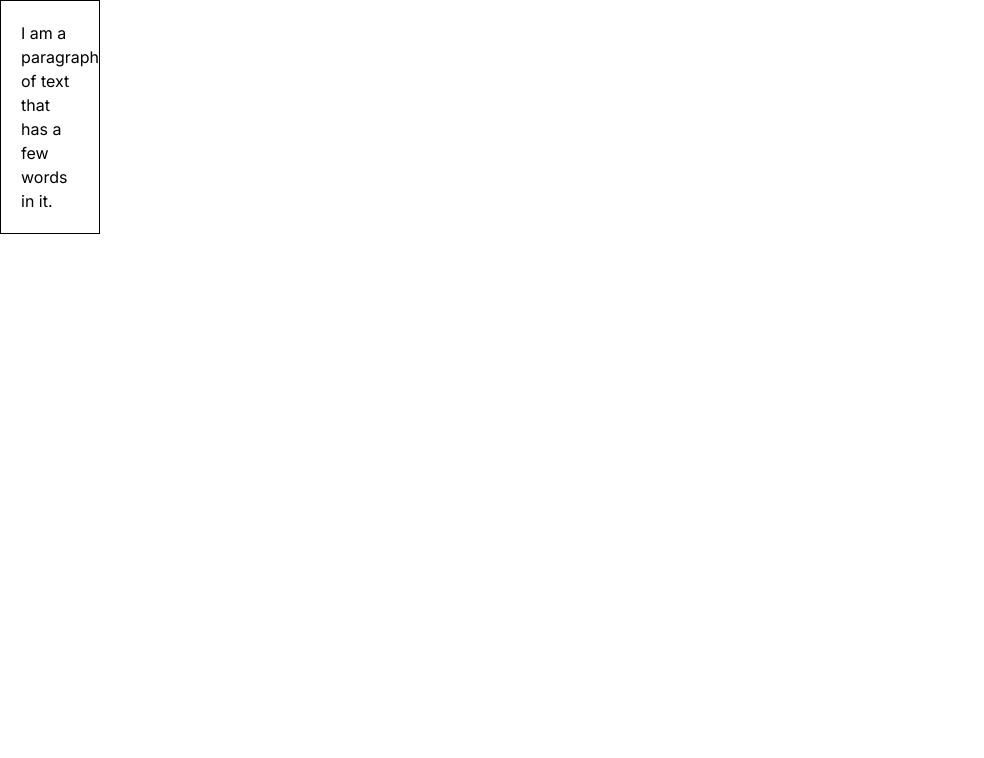
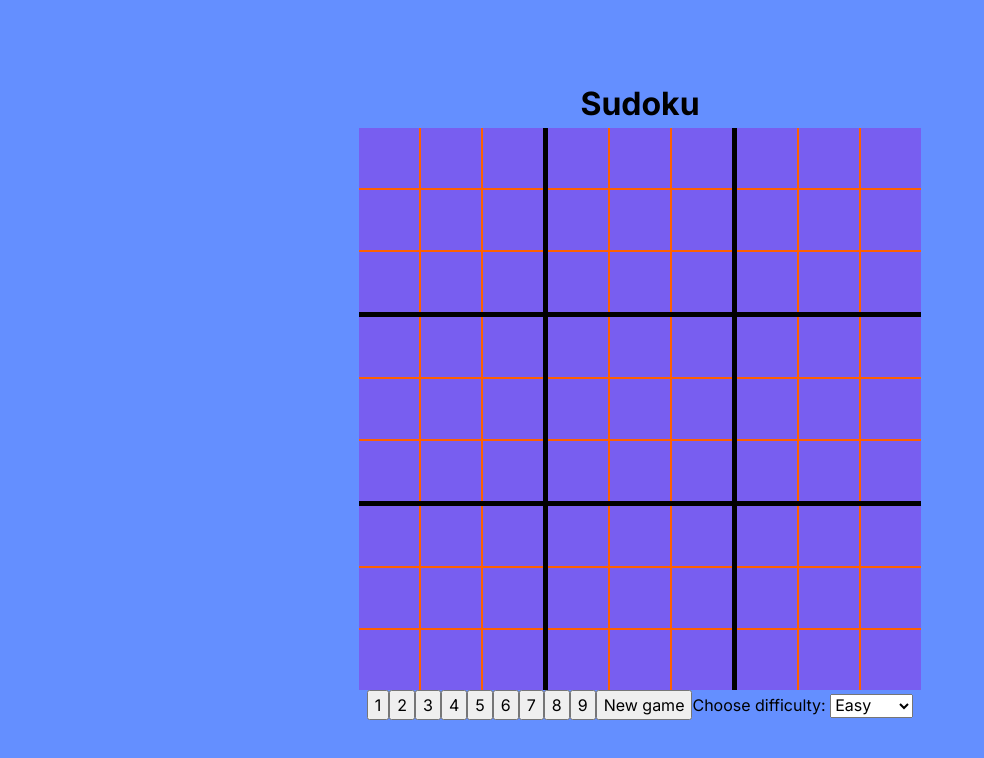
Before and after one commit to lzralbu/sudoku, a Next.js app: page / in a window 1280 px wide. Shown: the top 758 px of the page, without its empty margins (0-984 px from the left). Built offline with nearby package versions, Linux system fonts and the light colour scheme.

Commit message:
Disables strict mode for TS
Layout of the grid is basically done

```diff
--- /dev/null
+++ b/app/components/Board.module.css
@@ -0,0 +1,10 @@
+.board {
+  display: grid;
+  grid-template-rows: repeat(3, 1fr);
+  grid-template-columns: repeat(3, 1fr);
+  grid-gap: 5px;
+
+  /* padding: 5px; */
+
+  background-color: black;
+}
--- /dev/null
+++ b/app/components/Board.tsx
@@ -0,0 +1,37 @@
+"use client";
+
+import styles from "./Board.module.css";
+import { useState } from "react";
+import Box from "./Box";
+import Cell from "./Cell";
+
+export default function Board({
+  currentSudoku,
+  selectedCellId,
+  handleCellSelection,
+}) {
+  return (
+    <div className={styles.board}>
+      {Array.from({ length: 9 }, (_, boxIndex) => (
+        <Box key={boxIndex}>
+          {Array.from({ length: 9 }, (_, cellBoxIndex) => {
+            const cellIndex = boxIndex * 9 + cellBoxIndex;
+            return (
+              <Cell
+                key={cellIndex}
+                id={cellIndex}
+                value={
+                  currentSudoku?.puzzle[cellIndex] === "-"
+                    ? null
+                    : currentSudoku?.puzzle[cellIndex]
+                }
+                selectedCellId={selectedCellId}
+                handleCellSelection={handleCellSelection}
+              ></Cell>
+            );
+          })}
+        </Box>
+      ))}
+    </div>
+  );
+}
--- /dev/null
+++ b/app/components/Box.module.css
@@ -0,0 +1,8 @@
+.box {
+  display: grid;
+  grid-template-columns: repeat(3, 60px);
+  grid-template-rows: repeat(3, 60px);
+  grid-gap: 2px;
+
+  background-color: #fe6100;
+}
--- /dev/null
+++ b/app/components/Box.tsx
@@ -0,0 +1,5 @@
+import styles from "./Box.module.css";
+
+export default function Box({ children }) {
+  return <div className={styles.box}>{children}</div>;
+}
--- /dev/null
+++ b/app/components/Cell.module.css
@@ -0,0 +1,28 @@
+.cell {
+  display: flex;
+  justify-content: center;
+  align-items: center;
+
+  font-size: larger;
+  font-weight: 600;
+
+  background-color: #785ef0;
+  color: #ffb000;
+
+  user-select: none;
+}
+
+.cell:hover {
+  font-size: x-large;
+  background-color: #dc267f;
+}
+
+.cell:active {
+  font-size: medium;
+  background-color: #dc267f;
+}
+
+.selectedCell {
+  composes: cell;
+  border: #ffb000 4px dashed;
+}
--- /dev/null
+++ b/app/components/Cell.tsx
@@ -0,0 +1,18 @@
+import { useState } from "react";
+import styles from "./Cell.module.css";
+
+export default function Cell({
+  id,
+  value,
+  selectedCellId,
+  handleCellSelection,
+}) {
+  return (
+    <div
+      className={id !== selectedCellId ? styles.cell : styles.selectedCell}
+      onClick={(e) => handleCellSelection(id)}
+    >
+      {value}
+    </div>
+  );
+}
--- a/app/globals.css
+++ b/app/globals.css
@@ -1,107 +1,3 @@
-:root {
-  --max-width: 1100px;
-  --border-radius: 12px;
-  --font-mono: ui-monospace, Menlo, Monaco, "Cascadia Mono", "Segoe UI Mono",
-    "Roboto Mono", "Oxygen Mono", "Ubuntu Monospace", "Source Code Pro",
-    "Fira Mono", "Droid Sans Mono", "Courier New", monospace;
-
-  --foreground-rgb: 0, 0, 0;
-  --background-start-rgb: 214, 219, 220;
-  --background-end-rgb: 255, 255, 255;
-
-  --primary-glow: conic-gradient(
-    from 180deg at 50% 50%,
-    #16abff33 0deg,
-    #0885ff33 55deg,
-    #54d6ff33 120deg,
-    #0071ff33 160deg,
-    transparent 360deg
-  );
-  --secondary-glow: radial-gradient(
-    rgba(255, 255, 255, 1),
-    rgba(255, 255, 255, 0)
-  );
-
-  --tile-start-rgb: 239, 245, 249;
-  --tile-end-rgb: 228, 232, 233;
-  --tile-border: conic-gradient(
-    #00000080,
-    #00000040,
-    #00000030,
-    #00000020,
-    #00000010,
-    #00000010,
-    #00000080
-  );
-
-  --callout-rgb: 238, 240, 241;
-  --callout-border-rgb: 172, 175, 176;
-  --card-rgb: 180, 185, 188;
-  --card-border-rgb: 131, 134, 135;
+h1 {
+  color: black;
 }
-
-@media (prefers-color-scheme: dark) {
-  :root {
-    --foreground-rgb: 255, 255, 255;
-    --background-start-rgb: 0, 0, 0;
-    --background-end-rgb: 0, 0, 0;
-
-    --primary-glow: radial-gradient(rgba(1, 65, 255, 0.4), rgba(1, 65, 255, 0));
-    --secondary-glow: linear-gradient(
-      to bottom right,
-      rgba(1, 65, 255, 0),
-      rgba(1, 65, 255, 0),
-      rgba(1, 65, 255, 0.3)
-    );
-
-    --tile-start-rgb: 2, 13, 46;
-    --tile-end-rgb: 2, 5, 19;
-    --tile-border: conic-gradient(
-      #ffffff80,
-      #ffffff40,
-      #ffffff30,
-      #ffffff20,
-      #ffffff10,
-      #ffffff10,
-      #ffffff80
-    );
-
-    --callout-rgb: 20, 20, 20;
-    --callout-border-rgb: 108, 108, 108;
-    --card-rgb: 100, 100, 100;
-    --card-border-rgb: 200, 200, 200;
-  }
-}
-
-* {
-  box-sizing: border-box;
-  padding: 0;
-  margin: 0;
-}
-
-html,
-body {
-  max-width: 100vw;
-  overflow-x: hidden;
-}
-
-body {
-  color: rgb(var(--foreground-rgb));
-  background: linear-gradient(
-      to bottom,
-      transparent,
-      rgb(var(--background-end-rgb))
-    )
-    rgb(var(--background-start-rgb));
-}
-
-a {
-  color: inherit;
-  text-decoration: none;
-}
-
-@media (prefers-color-scheme: dark) {
-  html {
-    color-scheme: dark;
-  }
-}
--- a/app/layout.tsx
+++ b/app/layout.tsx
@@ -1,4 +1,4 @@
-// import './globals.css'
+import "./globals.css";
 import "./modern-reset.css";
 import type { Metadata } from "next";
 import { Inter } from "next/font/google";
@@ -6,7 +6,7 @@ import { Inter } from "next/font/google";
 const inter = Inter({ subsets: ["latin"] });
 
 export const metadata: Metadata = {
-  title: "Create Next App",
+  title: "Sudoku",
   description: "Generated by create next app",
 };
 
--- a/app/page.module.css
+++ b/app/page.module.css
@@ -1,236 +1,10 @@
-.my_css {
-  width: 100px;
-  height: 100%;
-  padding: 20px;
-  border: 1px solid;
-}
-
-.main {
+.game {
   display: flex;
   flex-direction: column;
-  justify-content: space-between;
-  align-items: center;
-  padding: 6rem;
-  min-height: 100vh;
-}
-
-.description {
-  display: inherit;
-  justify-content: inherit;
-  align-items: inherit;
-  font-size: 0.85rem;
-  max-width: var(--max-width);
-  width: 100%;
-  z-index: 2;
-  font-family: var(--font-mono);
-}
-
-.description a {
-  display: flex;
   justify-content: center;
   align-items: center;
-  gap: 0.5rem;
+
+  height: 100vh;
+
+  background-color: #648fff;
 }
-
-.description p {
-  position: relative;
-  margin: 0;
-  padding: 1rem;
-  background-color: rgba(var(--callout-rgb), 0.5);
-  border: 1px solid rgba(var(--callout-border-rgb), 0.3);
-  border-radius: var(--border-radius);
-}
-
-.code {
-  font-weight: 700;
-  font-family: var(--font-mono);
-}
-
-.grid {
-  display: grid;
-  grid-template-columns: repeat(4, minmax(25%, auto));
-  width: var(--max-width);
-  max-width: 100%;
-}
-
-.card {
-  padding: 1rem 1.2rem;
-  border-radius: var(--border-radius);
-  background: rgba(var(--card-rgb), 0);
-  border: 1px solid rgba(var(--card-border-rgb), 0);
-  transition: background 200ms, border 200ms;
-}
-
-.card span {
-  display: inline-block;
-  transition: transform 200ms;
-}
-
-.card h2 {
-  font-weight: 600;
-  margin-bottom: 0.7rem;
-}
-
-.card p {
-  margin: 0;
-  opacity: 0.6;
-  font-size: 0.9rem;
-  line-height: 1.5;
-  max-width: 30ch;
-}
-
-.center {
-  display: flex;
-  justify-content: center;
-  align-items: center;
-  position: relative;
-  padding: 4rem 0;
-}
-
-.center::before {
-  background: var(--secondary-glow);
-  border-radius: 50%;
-  width: 480px;
-  height: 360px;
-  margin-left: -400px;
-}
-
-.center::after {
-  background: var(--primary-glow);
-  width: 240px;
-  height: 180px;
-  z-index: -1;
-}
-
-.center::before,
-.center::after {
-  content: "";
-  left: 50%;
-  position: absolute;
-  filter: blur(45px);
-  transform: translateZ(0);
-}
-
-.logo {
-  position: relative;
-}
-/* Enable hover only on non-touch devices */
-@media (hover: hover) and (pointer: fine) {
-  .card:hover {
-    background: rgba(var(--card-rgb), 0.1);
-    border: 1px solid rgba(var(--card-border-rgb), 0.15);
-  }
-
-  .card:hover span {
-    transform: translateX(4px);
-  }
-}
-
-@media (prefers-reduced-motion) {
-  .card:hover span {
-    transform: none;
-  }
-}
-
-/* Mobile */
-@media (max-width: 700px) {
-  .content {
-    padding: 4rem;
-  }
-
-  .grid {
-    grid-template-columns: 1fr;
-    margin-bottom: 120px;
-    max-width: 320px;
-    text-align: center;
-  }
-
-  .card {
-    padding: 1rem 2.5rem;
-  }
-
-  .card h2 {
-    margin-bottom: 0.5rem;
-  }
-
-  .center {
-    padding: 8rem 0 6rem;
-  }
-
-  .center::before {
-    transform: none;
-    height: 300px;
-  }
-
-  .description {
-    font-size: 0.8rem;
-  }
-
-  .description a {
-    padding: 1rem;
-  }
-
-  .description p,
-  .description div {
-    display: flex;
-    justify-content: center;
-    position: fixed;
-    width: 100%;
-  }
-
-  .description p {
-    align-items: center;
-    inset: 0 0 auto;
-    padding: 2rem 1rem 1.4rem;
-    border-radius: 0;
-    border: none;
-    border-bottom: 1px solid rgba(var(--callout-border-rgb), 0.25);
-    background: linear-gradient(
-      to bottom,
-      rgba(var(--background-start-rgb), 1),
-      rgba(var(--callout-rgb), 0.5)
-    );
-    background-clip: padding-box;
-    backdrop-filter: blur(24px);
-  }
-
-  .description div {
-    align-items: flex-end;
-    pointer-events: none;
-    inset: auto 0 0;
-    padding: 2rem;
-    height: 200px;
-    background: linear-gradient(
-      to bottom,
-      transparent 0%,
-      rgb(var(--background-end-rgb)) 40%
-    );
-    z-index: 1;
-  }
-}
-
-/* Tablet and Smaller Desktop */
-@media (min-width: 701px) and (max-width: 1120px) {
-  .grid {
-    grid-template-columns: repeat(2, 50%);
-  }
-}
-
-@media (prefers-color-scheme: dark) {
-  .vercelLogo {
-    filter: invert(1);
-  }
-
-  .logo {
-    filter: invert(1) drop-shadow(0 0 0.3rem #ffffff70);
-  }
-}
-
-@keyframes rotate {
-  from {
-    transform: rotate(360deg);
-  }
-  to {
-    transform: rotate(0deg);
-  }
-}
--- a/app/page.tsx
+++ b/app/page.tsx
@@ -1,10 +1,64 @@
-import Image from "next/image";
+"use client";
+
 import styles from "./page.module.css";
+import { useState } from "react";
+import Board from "./components/Board";
+import { getSudoku } from "sudoku-gen";
+import { Sudoku } from "sudoku-gen/dist/types/sudoku.type";
 
-export default function Home() {
+export default function Game() {
+  const [currentSudoku, setCurrentSudoku] = useState<Sudoku>();
+  const [selectedCellId, setSelectedCellId] = useState(-1);
+  const [validator, setValidator] = useState();
+
+  function handleCellSelection(cellId) {
+    if (currentSudoku.puzzle[cellId] === "-") {
+      setSelectedCellId(cellId);
+    }
+  }
+
   return (
-    <p className={styles.my_css}>
-      I am a paragraph of text that has a few words in it.
-    </p>
+    <div className={styles.game}>
+      <h1>Sudoku</h1>
+      <Board
+        currentSudoku={currentSudoku}
+        selectedCellId={selectedCellId}
+        handleCellSelection={handleCellSelection}
+      ></Board>
+      <div>
+        {Array.from({ length: 9 }, (v, k) => (
+          <button key={k}>{k + 1}</button>
+        ))}
+        <button onClick={() => setCurrentSudoku(getSudoku())}>New game</button>
+        <label htmlFor="difficulty-select">Choose difficulty: </label>
+        <select name="difficulty" id="difficulty-select">
+          <option value="easy">Easy</option>
+          <option value="medium">Medium</option>
+          <option value="hard">Hard</option>
+        </select>
+      </div>
+    </div>
   );
 }
+
+function generateInitialValidator() {}
+
+// type CellType = 0 | 1 | 2 | 3 | 5 | 6 | 7 | 8 | 9;
+
+// type BoardTuple = [
+//   Set<CellType>,
+//   Set<CellType>,
+//   Set<CellType>,
+//   Set<CellType>,
+//   Set<CellType>,
+//   Set<CellType>,
+//   Set<CellType>,
+//   Set<CellType>,
+//   Set<CellType>
+// ];
+
+// type BoardValidator = {
+//   rows: BoardTuple;
+//   columns: BoardTuple;
+//   boxes: BoardTuple;
+// };
--- a/package.json
+++ b/package.json
@@ -17,6 +17,7 @@
     "next": "13.4.10",
     "react": "18.2.0",
     "react-dom": "18.2.0",
+    "sudoku-gen": "^1.0.2",
     "typescript": "5.1.6"
   }
 }
--- a/tsconfig.json
+++ b/tsconfig.json
@@ -4,7 +4,6 @@
     "lib": ["dom", "dom.iterable", "esnext"],
     "allowJs": true,
     "skipLibCheck": true,
-    "strict": true,
     "forceConsistentCasingInFileNames": true,
     "noEmit": true,
     "esModuleInterop": true,
@@ -21,7 +20,8 @@
     ],
     "paths": {
       "@/*": ["./*"]
-    }
+    },
+    "strict": false
   },
   "include": ["next-env.d.ts", "**/*.ts", "**/*.tsx", ".next/types/**/*.ts"],
   "exclude": ["node_modules"]
```
Also changed, not shown: 1 other file (tests, documents, lock files or other folders).
